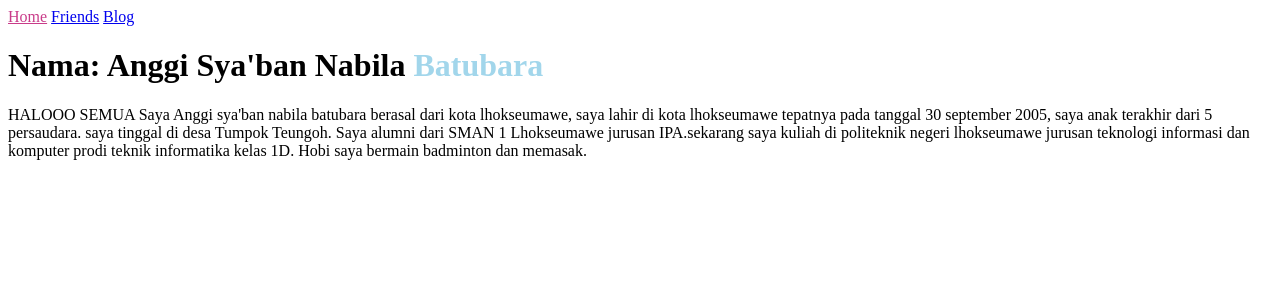
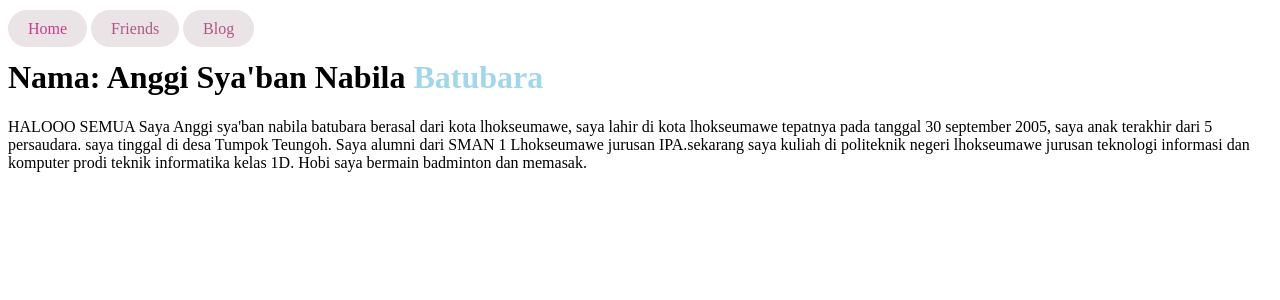
Before and after one commit to angginabilabatubara/angginabilabatubara.github.io, a Jekyll site: the page built from index.html, in a window 1280 px wide. Shown: the top 300 px of the page. Built offline with Jekyll 4.4.1, drawn with Linux system fonts in a browser that asks for light colours.

Commit message:
update css

```diff
--- a/_sass/main.scss
+++ b/_sass/main.scss
@@ -8,7 +8,7 @@ h2{
     color:red
 }
 li a{
-    color:red;
+    color:rgb(201, 59, 137);
     font-size: 20px;
 }
 li {
@@ -25,3 +25,24 @@ ul li {
     padding: 10px;
     border-radius: 5px;
     transition: background-color 0.3s;}
+
+    nav {
+        margin-top: 20px;
+        text-align: left;
+    }
+
+    nav a {
+        color:rgb(174, 85, 132);
+        text-decoration: none;
+        padding: 10px 20px;
+        border-radius: 50px;
+        background-color: rgb(234, 228, 231);
+    }
+
+    nav a:hover {
+        color: white;
+        font-size: 1.2em;
+        border-radius: 50px;
+        background-color: rgb(202, 168, 187);
+        transition: 0.3s ease;
+    }
```
Also changed, not shown: _posts/2025-03-20-html-link-dan-lists.md (+1 -0 lines), 2 other files.
